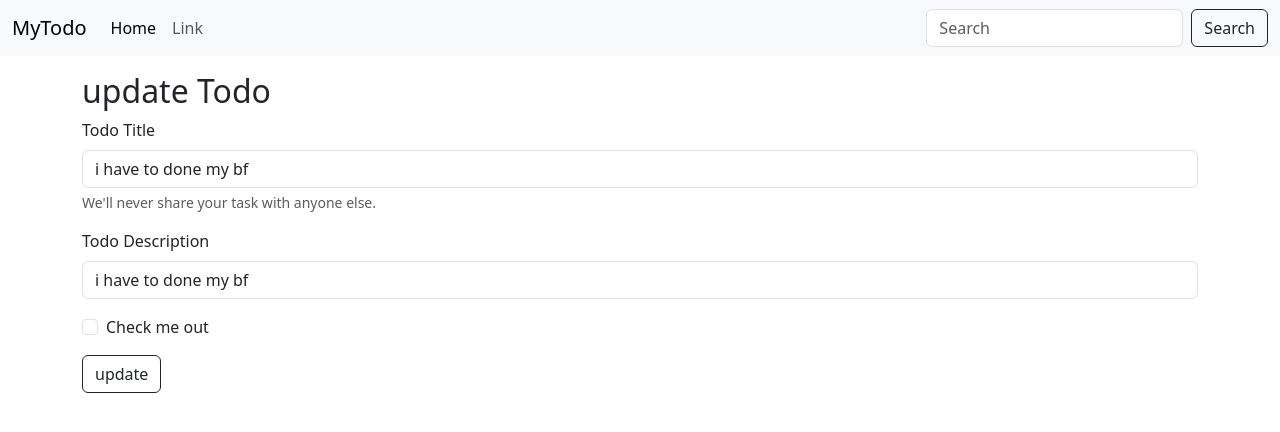
After one commit to Simran-gupta-lang/first-flask-project, a Flask app: page /update/1 in a window 1280 px wide. The commit adds this page. Shown: the top 432 px of the page. Run offline with Flask 3, Linux system fonts and the light colour scheme; data comes from the database, SQL or seed files in the repository; both versions use the stored data as it was after the commit.

Commit message:
Flask changes

```diff
--- a/app.py
+++ b/app.py
@@ -1,64 +1,62 @@
-from flask import Flask, render_template, request, redirect, url_for
+from flask import Flask, render_template, request, redirect
 from flask_sqlalchemy import SQLAlchemy
 from datetime import datetime
 
-# Initialize Flask app
 app = Flask(__name__)
-
-# Database configuration
-app.config['SQLALCHEMY_DATABASE_URI'] = 'sqlite:///mydatabase.db'
+app.config['SQLALCHEMY_DATABASE_URI'] = "sqlite:///todo.db"
 app.config['SQLALCHEMY_TRACK_MODIFICATIONS'] = False
-
-# Initialize SQLAlchemy
 db = SQLAlchemy(app)
 
-# Define the Todo model
 class Todo(db.Model):
-    id = db.Column(db.Integer, primary_key=True)
+    sno = db.Column(db.Integer, primary_key=True)
     title = db.Column(db.String(200), nullable=False)
     desc = db.Column(db.String(500), nullable=False)
     date_created = db.Column(db.DateTime, default=datetime.utcnow)
 
-    def __repr__(self):
-        return f"<Todo {self.id} - {self.title}>"
+    def __repr__(self) -> str:
+        return f"{self.sno} - {self.title}"
 
-# Home route: add & display todos
-@app.route("/", methods=['GET', 'POST'])
-def index():
-    if request.method == 'POST':
-        title = request.form.get('title')
-        desc = request.form.get('desc')
+@app.route('/', methods=['GET', 'POST'])
+def hello_world():
+    if request.method=='POST':
+        title = request.form['title']
+        desc = request.form['desc']
         todo = Todo(title=title, desc=desc)
+        db.session.add(todo)
+        db.session.commit()
+
+    allTodo = Todo.query.all()
+    return render_template('index.html', allTodo=allTodo)
+
+@app.route('/show')
+def products():
+    allTodo = Todo.query.all()
+    print(allTodo)
+    return 'this is products page'
+
+@app.route('/update/<int:sno>', methods=['GET', 'POST'])
+def update(sno):
+    if request.method=='POST':
+        title = request.form['title']
+        desc = request.form['desc']
+        todo = Todo.query.filter_by(sno=sno).first()
+        todo.title = title
+        todo.desc = desc
         db.session.add(todo)
         db.session.commit()
         return redirect("/")
 
-    allTodo = Todo.query.all()
-    return render_template('index.html', allTodo=allTodo)
+    todo = Todo.query.filter_by(sno=sno).first()
+    return render_template('update.html', todo=todo)
 
-# Example route: just shows all todos in console
-@app.route("/show")
-def show():
-    allTodo = Todo.query.all()
-    print(allTodo)
-    return "This is the show page"
-
-# Update route placeholder
-@app.route("/update")
-def update():
-    return "This is the update page"
-
-# Delete a todo
-@app.route("/delete/<int:id>")
-def delete(id):
-    todo = Todo.query.filter_by(id=id).first()
-    if todo:
-        db.session.delete(todo)
-        db.session.commit()
+@app.route('/delete/<int:sno>')
+def delete(sno):
+    todo = Todo.query.filter_by(sno=sno).first()
+    db.session.delete(todo)
+    db.session.commit()
     return redirect("/")
 
-# Run the application
 if __name__ == "__main__":
     with app.app_context():
-        db.create_all()  # Ensure tables are created
-    app.run(debug=True, port=3000)
+        db.create_all()  # This will create the `todo` table if it doesn't exist
+    app.run(debug=True, port=8000)
--- /dev/null
+++ b/templates/base.html
@@ -0,0 +1,45 @@
+<!DOCTYPE html>
+<html lang="en">
+
+<head>
+    <meta charset="utf-8">
+    <meta name="viewport" content="width=device-width, initial-scale=1">
+    <title>MyTodo</title>
+    <link href="https://cdn.jsdelivr.net/npm/bootstrap@5.3.5/dist/css/bootstrap.min.css" rel="stylesheet"
+        integrity="sha384-SgOJa3DmI69IUzQ2PVdRZhwQ+dy64/BUtbMJw1MZ8t5HZApcHrRKUc4W0kG879m7" crossorigin="anonymous">
+    <title>MyTodo</title>
+</head>
+<nav class="navbar navbar-expand-lg bg-body-tertiary">
+    <div class="container-fluid">
+        <a class="navbar-brand" href="/">MyTodo</a>
+        <button class="navbar-toggler" type="button" data-bs-toggle="collapse" data-bs-target="#navbarSupportedContent"
+            aria-controls="navbarSupportedContent" aria-expanded="false" aria-label="Toggle navigation">
+            <span class="navbar-toggler-icon"></span>
+        </button>
+        <div class="collapse navbar-collapse" id="navbarSupportedContent">
+            <ul class="navbar-nav me-auto mb-2 mb-lg-0">
+                <li class="nav-item">
+                    <a class="nav-link active" aria-current="page" href="#">Home</a>
+                </li>
+                <li class="nav-item">
+                    <a class="nav-link" href="#">Link</a>
+                </li>
+
+
+            </ul>
+            <form class="d-flex" role="search">
+                <input class="form-control me-2" type="search" placeholder="Search" aria-label="Search">
+                <button class="btn btn-outline-dark" type="submit">Search</button>
+            </form>
+        </div>
+    </div>
+</nav>
+
+<body>
+    {% block body %}
+
+    {% endblock body %}
+
+</body>
+
+</html>
--- /dev/null
+++ b/templates/update.html
@@ -0,0 +1,31 @@
+{% extends 'base.html' %}
+{% block body %}
+<div class="container my-3">
+    <h2>update Todo</h2>
+    <form action="/update/{{todo.sno}}" method="POST">
+        <div class="mb-3">
+            <label for="title" class="form-label">Todo Title</label>
+            <input type="text" class="form-control" name="title" id="title" value="{{todo.title}}" required>
+            <div id="titleHelp" class="form-text">We'll never share your task with anyone else.</div>
+        </div>
+
+        <div class="mb-3">
+            <label for="desc" class="form-label">Todo Description</label>
+            <input type="text" class="form-control" value="{{todo.title}}" name="desc" id="desc" required>
+        </div>
+
+        <div class="mb-3 form-check">
+            <input type="checkbox" class="form-check-input" id="exampleCheck1">
+            <label class="form-check-label" for="exampleCheck1">Check me out</label>
+        </div>
+
+        <button type="submit" class="btn btn-outline-dark">update</button>
+    </form>
+
+</div>
+
+<script src="https://cdn.jsdelivr.net/npm/bootstrap@5.3.5/dist/js/bootstrap.bundle.min.js"
+    integrity="sha384-k6d4wzSIapyDyv1kpU366/PK5hCdSbCRGRCMv+eplOQJWyd1fbcAu9OCUj5zNLiq"
+    crossorigin="anonymous"></script>
+
+{% endblock body %}
```
Also changed, not shown: templates/index.html (+24 -67 lines), instance/todo.db (added).
